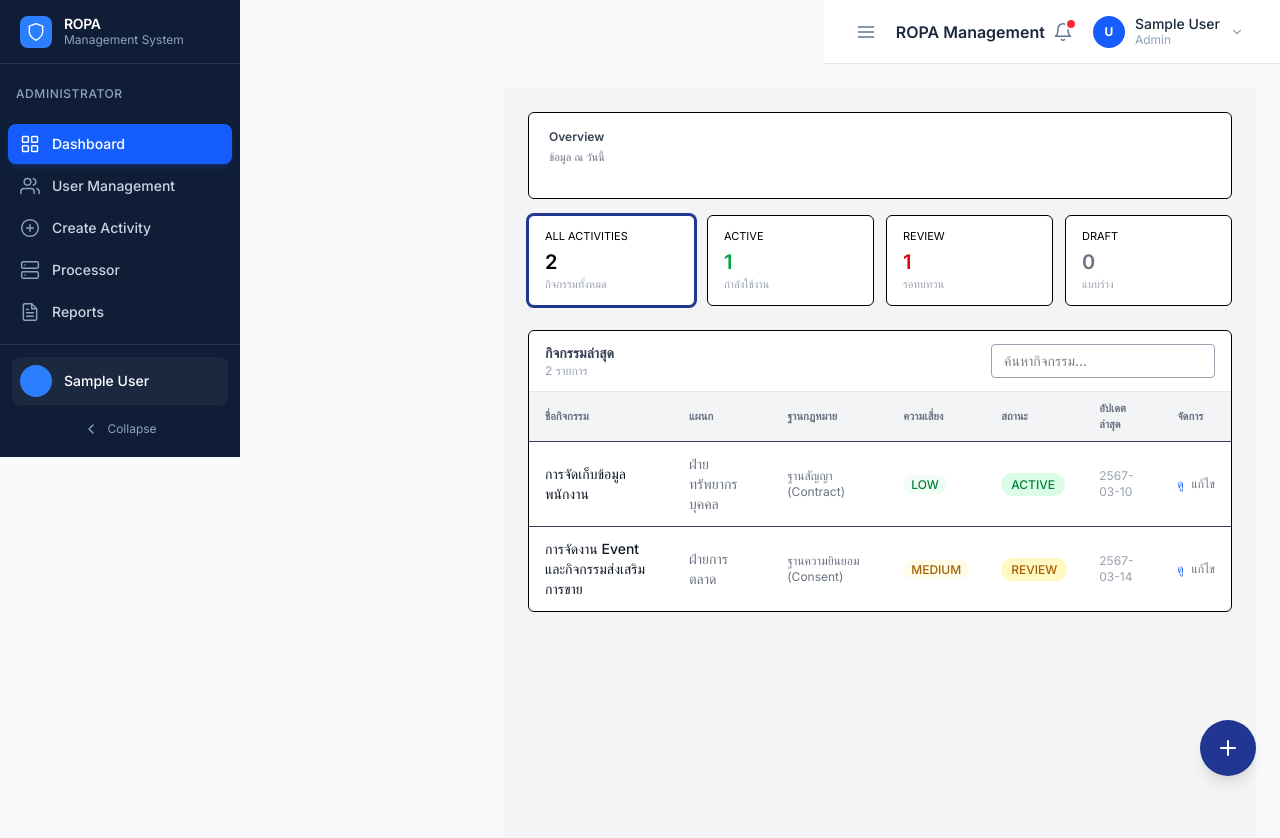
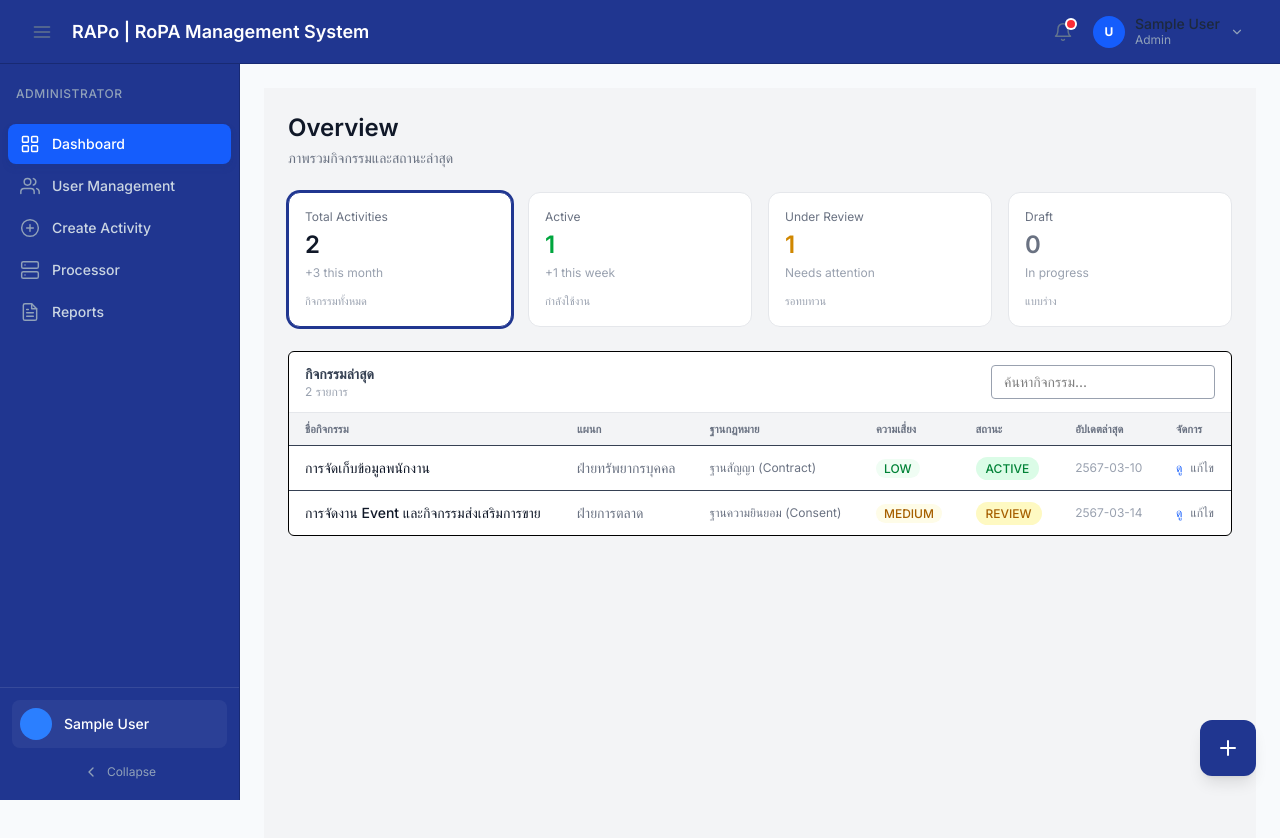
Before and after one commit to Jinny112477/RaPo, a Next.js app in the folder rapo/: page /dashboard in a window 1280 px wide. Shown: the top 838 px of the page. Built offline with nearby package versions, Linux system fonts and the light colour scheme; sample sign-in values are in the browser's storage.

Commit message:
topbar and sidebar

```diff
--- a/rapo/app/(dashboard)/dashboard/page.tsx
+++ b/rapo/app/(dashboard)/dashboard/page.tsx
@@ -4,6 +4,7 @@ import { useState } from 'react';
 import { useRouter } from 'next/navigation';
 import { useAuth } from '@/lib/authContext';
 import { mockActivities, mockStats } from '@/lib/mockData';
+import { Plus } from "lucide-react";
 
 export default function DashboardPage() {
   const { user, role } = useAuth();
@@ -19,25 +20,53 @@ export default function DashboardPage() {
   });
 
   const stats = [
-    { title: 'ALL ACTIVITIES', value: mockStats.total,    sub: 'กิจกรรมทั้งหมด', color: 'text-black' },
-    { title: 'ACTIVE',         value: mockStats.active,   sub: 'กำลังใช้งาน',    color: 'text-green-600' },
-    { title: 'REVIEW',         value: mockStats.review,   sub: 'รอทบทวน',        color: 'text-red-600' },
-    { title: 'DRAFT',          value: mockStats.draft,    sub: 'แบบร่าง',         color: 'text-gray-500' },
+    {
+      key: 'ALL',
+      title: 'Total Activities',
+      value: mockStats.total,
+      sub: 'กิจกรรมทั้งหมด',
+      extra: '+3 this month',
+      color: 'text-gray-900'
+    },
+    {
+      key: 'ACTIVE',
+      title: 'Active',
+      value: mockStats.active,
+      sub: 'กำลังใช้งาน',
+      extra: '+1 this week',
+      color: 'text-green-600'
+    },
+    {
+      key: 'REVIEW',
+      title: 'Under Review',
+      value: mockStats.review,
+      sub: 'รอทบทวน',
+      extra: 'Needs attention',
+      color: 'text-yellow-600'
+    },
+    {
+      key: 'DRAFT',
+      title: 'Draft',
+      value: mockStats.draft,
+      sub: 'แบบร่าง',
+      extra: 'In progress',
+      color: 'text-gray-500'
+    },
   ];
 
   const statusBadge = (status: string) => {
-    if (status === 'ACTIVE')   return 'bg-green-100 text-green-700';
-    if (status === 'REVIEW')   return 'bg-yellow-100 text-yellow-700';
-    if (status === 'DRAFT')    return 'bg-gray-100 text-gray-600';
+    if (status === 'ACTIVE') return 'bg-green-100 text-green-700';
+    if (status === 'REVIEW') return 'bg-yellow-100 text-yellow-700';
+    if (status === 'DRAFT') return 'bg-gray-100 text-gray-600';
     if (status === 'REJECTED') return 'bg-red-100 text-red-700';
     if (status === 'ARCHIVED') return 'bg-slate-100 text-slate-500';
     return 'bg-gray-100 text-gray-600';
   };
 
   const riskBadge = (risk: string) => {
-    if (risk === 'LOW')      return 'bg-green-50 text-green-700';
-    if (risk === 'MEDIUM')   return 'bg-yellow-50 text-yellow-700';
-    if (risk === 'HIGH')     return 'bg-orange-50 text-orange-700';
+    if (risk === 'LOW') return 'bg-green-50 text-green-700';
+    if (risk === 'MEDIUM') return 'bg-yellow-50 text-yellow-700';
+    if (risk === 'HIGH') return 'bg-orange-50 text-orange-700';
     if (risk === 'CRITICAL') return 'bg-red-50 text-red-700';
     return '';
   };
@@ -46,30 +75,48 @@ export default function DashboardPage() {
     <div className="min-h-screen bg-gray-100 p-6">
 
       {/* OVERVIEW BOX */}
-      <div className="bg-white border border-black px-5 py-4 rounded-md mb-4">
-        <p className="text-xs font-semibold text-gray-700 mb-1">Overview</p>
-        <p className="text-[11px] text-gray-500 mb-4">
-          ข้อมูล ณ วันนี้
+      <div className="mb-6">
+        <h1 className="text-2xl font-semibold text-gray-900">
+          Overview
+        </h1>
+
+        <p className="text-sm text-gray-500 mt-1">
+          ภาพรวมกิจกรรมและสถานะล่าสุด
         </p>
       </div>
 
-      {/* STATS */}
-      <div className="grid grid-cols-4 gap-3 mb-6">
+      {/* STATS block grid*/}
+      <div className="grid grid-cols-4 gap-4 mb-6">
         {stats.map((s) => {
-          const filterValue = s.title === 'ALL ACTIVITIES' ? 'ALL' : s.title;
-          const isActive = statusFilter === filterValue;
+          const isActive = statusFilter === s.key;
+
           return (
             <button
-              key={s.title}
-              onClick={() => setStatusFilter(filterValue)}
-              className={`bg-white border rounded-md px-4 py-3 text-left transition-all
-                hover:shadow-md hover:border-blue-400
-                ${isActive ? 'border-[#203690] ring-2 ring-[#203690]' : 'border-black'}
+              key={s.key}
+              onClick={() => setStatusFilter(s.key)}
+              className={`
+          bg-white border rounded-xl p-4 text-left transition-all
+          hover:shadow-md hover:border-[#203690]
+          ${isActive
+                  ? 'border-[#203690] ring-2 ring-[#203690]'
+                  : 'border-gray-200'}
         `}
             >
-              <p className="text-[11px] text-black">{s.title}</p>
-              <p className={`text-xl font-semibold mt-1 ${s.color}`}>{s.value}</p>
-              <p className="text-[11px] text-gray-400">{s.sub}</p>
+              <p className="text-xs text-gray-500">
+                {s.title}
+              </p>
+
+              <p className={`text-2xl font-semibold mt-1 ${s.color}`}>
+                {s.value}
+              </p>
+
+              <p className="text-xs text-gray-400 mt-1">
+                {s.extra}
+              </p>
+
+              <div className="mt-3 text-[11px] text-gray-400">
+                {s.sub}
+              </div>
             </button>
           );
         })}
@@ -84,8 +131,6 @@ export default function DashboardPage() {
             <p className="text-sm font-semibold text-gray-700">กิจกรรมล่าสุด</p>
             <p className="text-xs text-gray-400">{filtered.length} รายการ</p>
           </div>
-          <div className="flex items-center gap-2">
-            {/* ปุ่ม Add New ROPA */}
 
           <input
             type="text"
@@ -96,9 +141,7 @@ export default function DashboardPage() {
       focus:outline-none focus:ring-1 focus:ring-[#203690]"
           />
         </div>
-        </div>
 
-        {/* TABLE */}
         <table className="w-full">
           <thead className="bg-gray-100 text-[11px] text-gray-500 uppercase">
             <tr>
@@ -160,22 +203,32 @@ export default function DashboardPage() {
         </table>
       </div>
 
+
       {/* Floating Add Button */}
       {(role === 'admin' || role === 'dataOwner') && (
         <div className="fixed bottom-6 right-6 z-50 group">
           <button
             onClick={() => router.push('/ropa/create')}
             className="bg-[#203690] text-white w-14 h-14 flex items-center justify-center
-              rounded-full shadow-lg hover:bg-[#182a73] hover:scale-110 hover:shadow-xl transition duration-200"
+              rounded-xl shadow-lg hover:bg-[#182a73]
+              hover:shadow-xl transition duration-200"
           >
-            <svg xmlns="http://www.w3.org/2000/svg" className="w-6 h-6" fill="none"
-              viewBox="0 0 24 24" stroke="currentColor" strokeWidth={2}>
+            <svg
+              xmlns="http://www.w3.org/2000/svg"
+              className="w-6 h-6"
+              fill="none"
+              viewBox="0 0 24 24"
+              stroke="currentColor"
+              strokeWidth={2}
+            >
               <path strokeLinecap="round" strokeLinejoin="round" d="M12 5v14M5 12h14" />
             </svg>
           </button>
+
           <div className="absolute right-16 top-1/2 -translate-y-1/2 bg-black text-white
-            text-sm px-3 py-1 rounded-md opacity-0 group-hover:opacity-100 transition whitespace-nowrap">
-            Add New ROPA
+            text-sm px-3 py-1 rounded-md opacity-0 group-hover:opacity-100
+            transition whitespace-nowrap">
+            Add New Record
           </div>
         </div>
       )}
--- a/rapo/components/Sidebar.tsx
+++ b/rapo/components/Sidebar.tsx
@@ -134,7 +134,7 @@ const roleLabelMap: Record<Role, string> = {
 };
 
 export function Sidebar() {
-  const { isCollapsed, isMobileOpen, toggleCollapsed, closeMobile } = useSidebar();
+  const { isCollapsed, toggleCollapsed} = useSidebar();
   const { user, role } = useAuth();
   const pathname = usePathname();
 
@@ -142,46 +142,15 @@ export function Sidebar() {
 
   return (
     <>
-      {/* Mobile Overlay */}
-      {isMobileOpen && (
-        <div
-          className="fixed inset-0 bg-slate-900/50 backdrop-blur-sm z-40 lg:hidden"
-          onClick={closeMobile}
-        />
-      )}
-
       {/* Sidebar */}
       <aside
         className={[
-          'fixed top-0 left-0 h-full z-50 flex flex-col',
-          'bg-[#0f1e36] text-white',
+          'fixed top-16 bottom-0 left-0 z-40 flex flex-col',
+          'bg-[#203690] text-white border-r border-[#182a73]',
           'transition-all duration-200 ease-in-out',
-          // Desktop
-          'lg:static lg:translate-x-0',
-          isCollapsed ? 'lg:w-[64px]' : 'lg:w-[240px]',
-          // Mobile
-          isMobileOpen ? 'translate-x-0 w-[240px]' : '-translate-x-full w-[240px]',
-          'lg:translate-x-0',
+          isCollapsed ? 'w-[64px]' : 'w-[240px]',
         ].join(' ')}
       >
-        {/* Logo */}
-        <div
-          className={`flex items-center h-16 border-b border-white/10 flex-shrink-0 ${
-            isCollapsed ? 'justify-center px-0' : 'px-5 gap-3'
-          }`}
-        >
-          <div className="flex-shrink-0 w-8 h-8 bg-blue-500 rounded-lg flex items-center justify-center">
-            <ShieldIcon />
-          </div>
-          {!isCollapsed && (
-            <div className="min-w-0">
-              <p className="text-sm font-semibold text-white tracking-tight leading-tight truncate">
-                ROPA
-              </p>
-              <p className="text-xs text-slate-400 truncate">Management System</p>
-            </div>
-          )}
-        </div>
 
         {/* Role Label */}
         {!isCollapsed && role && (
@@ -201,7 +170,6 @@ export function Sidebar() {
                 <li key={item.href}>
                   <Link
                     href={item.href}
-                    onClick={closeMobile}
                     title={isCollapsed ? item.label : undefined}
                     className={[
                       'flex items-center rounded-lg transition-all duration-200',
@@ -248,7 +216,7 @@ export function Sidebar() {
           {/* Collapse button — desktop only */}
           <button
             onClick={toggleCollapsed}
-            className={`hidden lg:flex items-center justify-center w-full rounded-lg p-2 text-slate-400 hover:text-white hover:bg-white/10 transition-all duration-200 ${isCollapsed ? '' : 'gap-2'}`}
+            className={`flex items-center justify-center w-full rounded-lg p-2 text-slate-400 hover:text-white hover:bg-white/10 transition-all duration-200 ${isCollapsed ? '' : 'gap-2'}`}
           >
             <span className={`transition-transform duration-200 ${isCollapsed ? 'rotate-180' : ''}`}>
               <ChevronLeftIcon />
--- a/rapo/components/Topbar.tsx
+++ b/rapo/components/Topbar.tsx
@@ -94,27 +94,19 @@ export function Topbar() {
   };
 
   return (
-    <header className="fixed top-0 right-0 left-0 lg:left-auto h-16 bg-white border-b border-slate-200 z-30 flex items-center justify-between px-4 lg:px-6 transition-all duration-200">
+    <header className="fixed top-0 right-0 left-0 h-16 bg-[#203690] border-b border-[#182a73] z-30 flex items-center justify-between px-4 lg:px-6 transition-all duration-200">
       {/* Left: Hamburger + Title */}
       <div className="flex items-center gap-3">
         <button
-          onClick={() => {
-            if (window.innerWidth < 1024) {
-              toggleMobile();
-            } else {
-              toggleCollapsed();
-            }
-          }}
+          onClick={toggleCollapsed}
           className="p-2 rounded-lg text-slate-500 hover:text-slate-700 hover:bg-slate-100 transition-colors duration-200"
           aria-label="Toggle sidebar"
         >
           <MenuIcon />
         </button>
-        <div className="flex items-center gap-2">
-          <h1 className="text-base font-semibold text-slate-800 hidden sm:block">
-            ROPA Management
-          </h1>
-        </div>
+        <h1 className="text-lg font-semibold text-white">
+          RAPo | RoPA Management System
+        </h1>
       </div>
 
       {/* Right: Actions */}
--- a/rapo/lib/sidebarContext.tsx
+++ b/rapo/lib/sidebarContext.tsx
@@ -26,13 +26,6 @@ export function SidebarProvider({ children }: { children: React.ReactNode }) {
     const handleResize = () => {
       if (window.innerWidth >= 1024) {
         setIsMobileOpen(false);
-        setIsCollapsed(false);
-      } else if (window.innerWidth >= 768) {
-        setIsCollapsed(true);
-        setIsMobileOpen(false);
-      } else {
-        setIsCollapsed(false);
-        setIsMobileOpen(false);
       }
     };
 
```
Also changed, not shown: 1 other file (tests, documents, lock files or other folders). Lines whose indentation alone changed are shown as unchanged.
